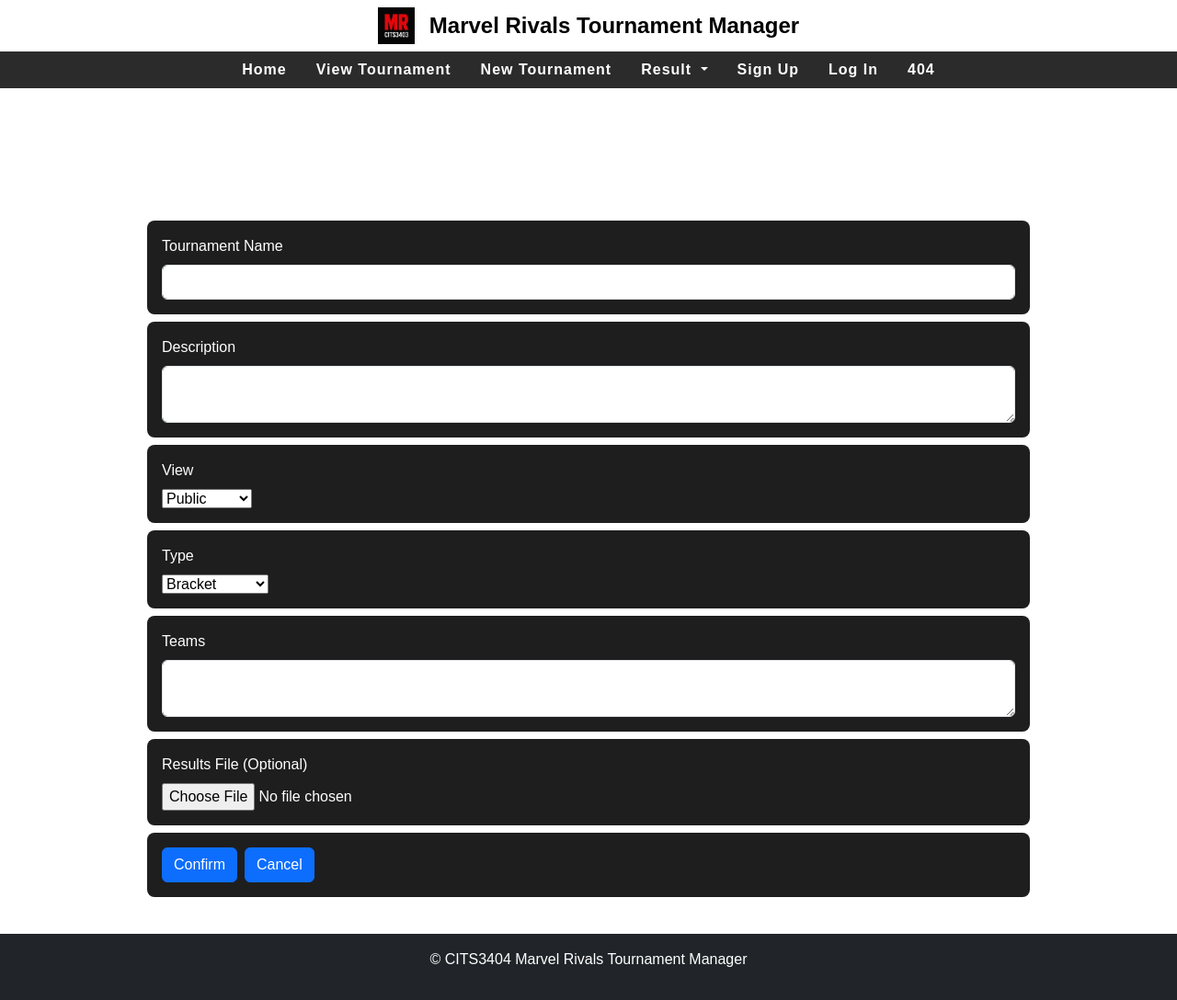
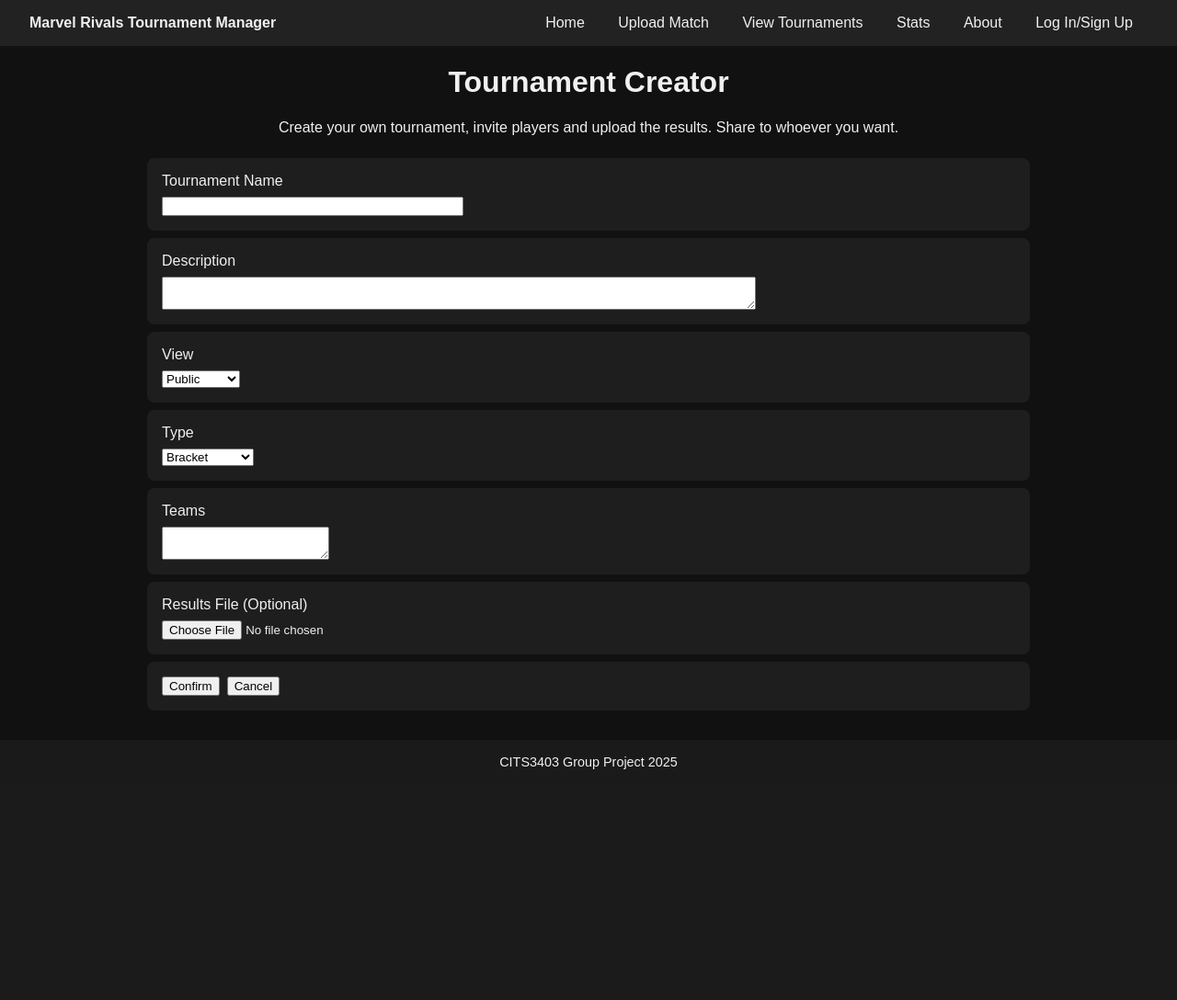
Before and after one commit to 23941335/cits3403, a Flask app: page /create-tournament in a window 1280 px wide. Shown: the whole page at 92% size. After the commit the page ends 837 px from the top, so only its background shows below. Run offline with Flask 3, Linux system fonts and the light colour scheme.

Commit message:
Revert "Integrated create- tournament into template"
This reverts commit 6c1a69e1ed03990460252624758c10c414aa2d8a.

```diff
--- a/app/templates/pages/create-tournament.html
+++ b/app/templates/pages/create-tournament.html
@@ -1,18 +1,36 @@
-{% extends "base.html" %}
+<!DOCTYPE html>
+<html lang="en">
+<head>
+  <meta charset="UTF-8" />
+  <meta name="viewport" content="width=device-width, initial-scale=1.0" />
+  <title>Create Tournament</title>
 
-{% block title %}Tournament Manager{% endblock %}
-
-{% block header_text %}Marvel Rivals Tournament Manager{% endblock %}
-
-{% block style %}
   <style>
     body {
       margin: 0;
       font-family: Arial, sans-serif;
-    background-color: #ffffff;
-    color: #ffffff;
+      background-color: #111;
+      color: #f0f0f0;
     }
-
+    header {
+      background-color: #222;
+      padding: 1rem 2rem;
+      display: flex;
+      justify-content: space-between;
+      align-items: center;
+    }
+    nav a {
+      margin: 0 1rem;
+      color: #f0f0f0;
+      text-decoration: none;
+    }
+    footer {
+      background-color: #1a1a1a;
+      text-align: center;
+      padding: 1rem;
+      font-size: 0.9rem;
+      margin-top: 2rem;
+    }
     .title h1, .title p {
       text-align: center;
     }
@@ -50,15 +68,22 @@
       margin-top: 0.5rem
     }
   </style>
-
-{% endblock %}
-
-{% block script %}
-{% endblock %}
-
-{% block main %}
+</head>
 
 <body>
+  <!-- Header -->
+  <header>
+    <div class="logo"><strong>Marvel Rivals Tournament Manager</strong></div>
+    <nav>
+      <a href="/">Home</a>
+      <a href="#">Upload Match</a>
+      <a href="#">View Tournaments</a>
+      <a href="#">Stats</a>
+      <a href="#">About</a>
+      <a href="/account/login">Log In/Sign Up</a>
+    </nav>
+  </header>
+
   <!-- Page Description -->
    <div class="title">
     <h1>Tournament Creator</h1>
@@ -115,5 +140,11 @@
       </button>
     </div>
   </form>
+
+  <!-- Footer -->
+  <footer>
+   CITS3403 Group Project 2025<br />
+  </footer>
+
 </body>
-{%endblock %}
+</html>
```
Also changed, not shown: app.py (line endings or trailing spaces). Lines whose indentation alone changed are shown as unchanged.
